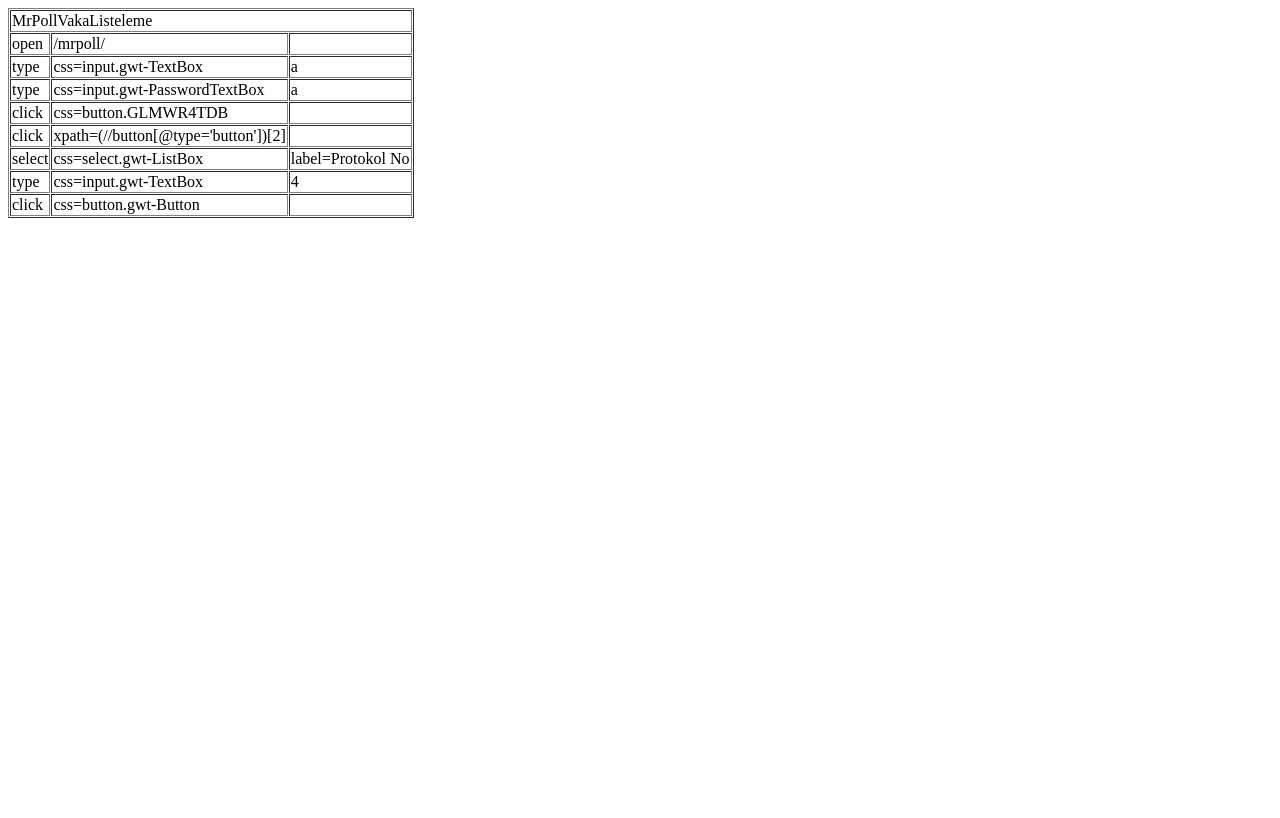
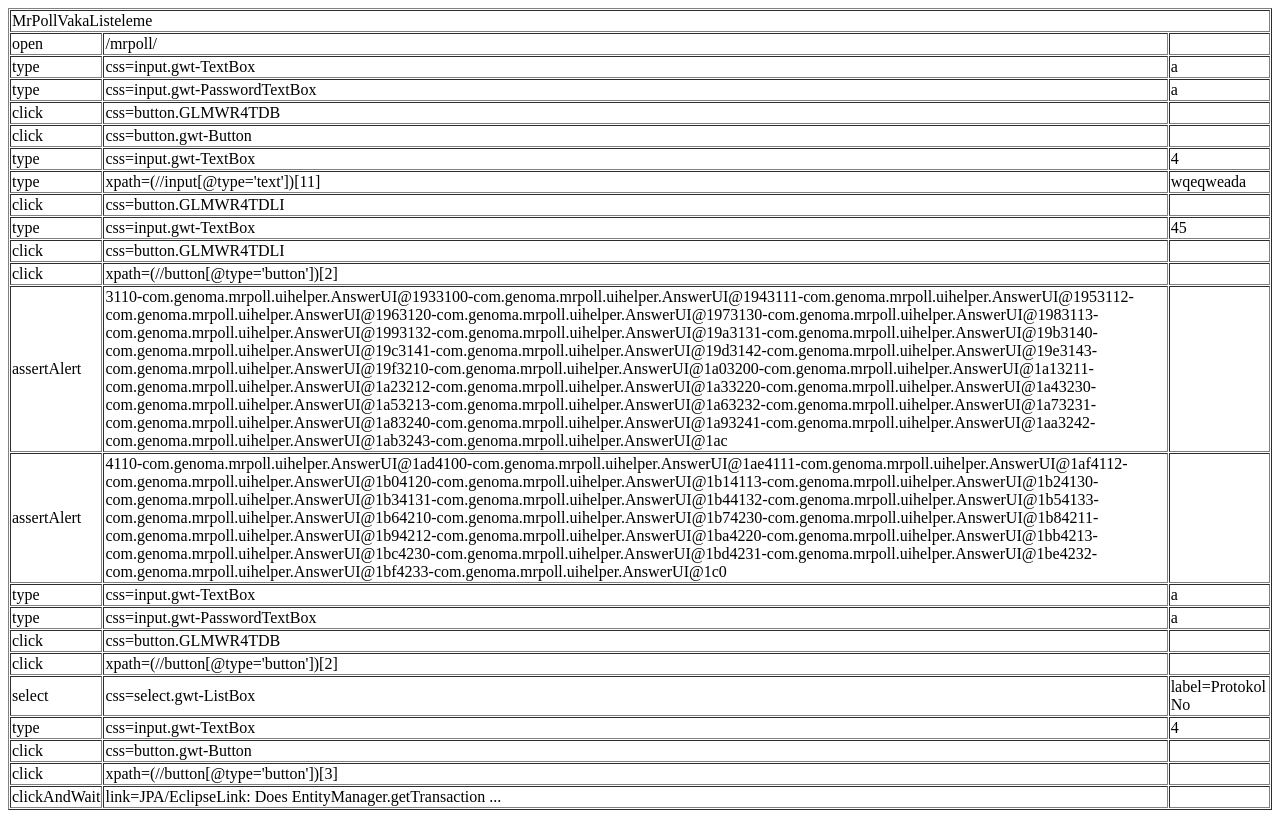
Before and after one commit to polatkoksal/Genoma-MrPoll, a plain HTML site: page Genoma/SeleniumTest/MrPollVakaListeleme.html in a window 1280 px wide. Drawn offline with Linux system fonts and the light colour scheme.

Commit message:
Deneme yapıyorum

```diff
--- a/Genoma/SeleniumTest/MrPollVakaListeleme.html
+++ b/Genoma/SeleniumTest/MrPollVakaListeleme.html
@@ -14,6 +14,66 @@
 <tr>
 	<td>open</td>
 	<td>/mrpoll/</td>
+	<td></td>
+</tr>
+<tr>
+	<td>type</td>
+	<td>css=input.gwt-TextBox</td>
+	<td>a</td>
+</tr>
+<tr>
+	<td>type</td>
+	<td>css=input.gwt-PasswordTextBox</td>
+	<td>a</td>
+</tr>
+<tr>
+	<td>click</td>
+	<td>css=button.GLMWR4TDB</td>
+	<td></td>
+</tr>
+<tr>
+	<td>click</td>
+	<td>css=button.gwt-Button</td>
+	<td></td>
+</tr>
+<tr>
+	<td>type</td>
+	<td>css=input.gwt-TextBox</td>
+	<td>4</td>
+</tr>
+<tr>
+	<td>type</td>
+	<td>xpath=(//input[@type='text'])[11]</td>
+	<td>wqeqweada</td>
+</tr>
+<tr>
+	<td>click</td>
+	<td>css=button.GLMWR4TDLI</td>
+	<td></td>
+</tr>
+<tr>
+	<td>type</td>
+	<td>css=input.gwt-TextBox</td>
+	<td>45</td>
+</tr>
+<tr>
+	<td>click</td>
+	<td>css=button.GLMWR4TDLI</td>
+	<td></td>
+</tr>
+<tr>
+	<td>click</td>
+	<td>xpath=(//button[@type='button'])[2]</td>
+	<td></td>
+</tr>
+<tr>
+	<td>assertAlert</td>
+	<td>3110-com.genoma.mrpoll.uihelper.AnswerUI@1933100-com.genoma.mrpoll.uihelper.AnswerUI@1943111-com.genoma.mrpoll.uihelper.AnswerUI@1953112-com.genoma.mrpoll.uihelper.AnswerUI@1963120-com.genoma.mrpoll.uihelper.AnswerUI@1973130-com.genoma.mrpoll.uihelper.AnswerUI@1983113-com.genoma.mrpoll.uihelper.AnswerUI@1993132-com.genoma.mrpoll.uihelper.AnswerUI@19a3131-com.genoma.mrpoll.uihelper.AnswerUI@19b3140-com.genoma.mrpoll.uihelper.AnswerUI@19c3141-com.genoma.mrpoll.uihelper.AnswerUI@19d3142-com.genoma.mrpoll.uihelper.AnswerUI@19e3143-com.genoma.mrpoll.uihelper.AnswerUI@19f3210-com.genoma.mrpoll.uihelper.AnswerUI@1a03200-com.genoma.mrpoll.uihelper.AnswerUI@1a13211-com.genoma.mrpoll.uihelper.AnswerUI@1a23212-com.genoma.mrpoll.uihelper.AnswerUI@1a33220-com.genoma.mrpoll.uihelper.AnswerUI@1a43230-com.genoma.mrpoll.uihelper.AnswerUI@1a53213-com.genoma.mrpoll.uihelper.AnswerUI@1a63232-com.genoma.mrpoll.uihelper.AnswerUI@1a73231-com.genoma.mrpoll.uihelper.AnswerUI@1a83240-com.genoma.mrpoll.uihelper.AnswerUI@1a93241-com.genoma.mrpoll.uihelper.AnswerUI@1aa3242-com.genoma.mrpoll.uihelper.AnswerUI@1ab3243-com.genoma.mrpoll.uihelper.AnswerUI@1ac</td>
+	<td></td>
+</tr>
+<tr>
+	<td>assertAlert</td>
+	<td>4110-com.genoma.mrpoll.uihelper.AnswerUI@1ad4100-com.genoma.mrpoll.uihelper.AnswerUI@1ae4111-com.genoma.mrpoll.uihelper.AnswerUI@1af4112-com.genoma.mrpoll.uihelper.AnswerUI@1b04120-com.genoma.mrpoll.uihelper.AnswerUI@1b14113-com.genoma.mrpoll.uihelper.AnswerUI@1b24130-com.genoma.mrpoll.uihelper.AnswerUI@1b34131-com.genoma.mrpoll.uihelper.AnswerUI@1b44132-com.genoma.mrpoll.uihelper.AnswerUI@1b54133-com.genoma.mrpoll.uihelper.AnswerUI@1b64210-com.genoma.mrpoll.uihelper.AnswerUI@1b74230-com.genoma.mrpoll.uihelper.AnswerUI@1b84211-com.genoma.mrpoll.uihelper.AnswerUI@1b94212-com.genoma.mrpoll.uihelper.AnswerUI@1ba4220-com.genoma.mrpoll.uihelper.AnswerUI@1bb4213-com.genoma.mrpoll.uihelper.AnswerUI@1bc4230-com.genoma.mrpoll.uihelper.AnswerUI@1bd4231-com.genoma.mrpoll.uihelper.AnswerUI@1be4232-com.genoma.mrpoll.uihelper.AnswerUI@1bf4233-com.genoma.mrpoll.uihelper.AnswerUI@1c0</td>
 	<td></td>
 </tr>
 <tr>
@@ -51,6 +111,16 @@
 	<td>css=button.gwt-Button</td>
 	<td></td>
 </tr>
+<tr>
+	<td>click</td>
+	<td>xpath=(//button[@type='button'])[3]</td>
+	<td></td>
+</tr>
+<tr>
+	<td>clickAndWait</td>
+	<td>link=JPA/EclipseLink: Does EntityManager.getTransaction ...</td>
+	<td></td>
+</tr>
 
 </tbody></table>
 </body>
```
Also changed, not shown: 3 other files.
